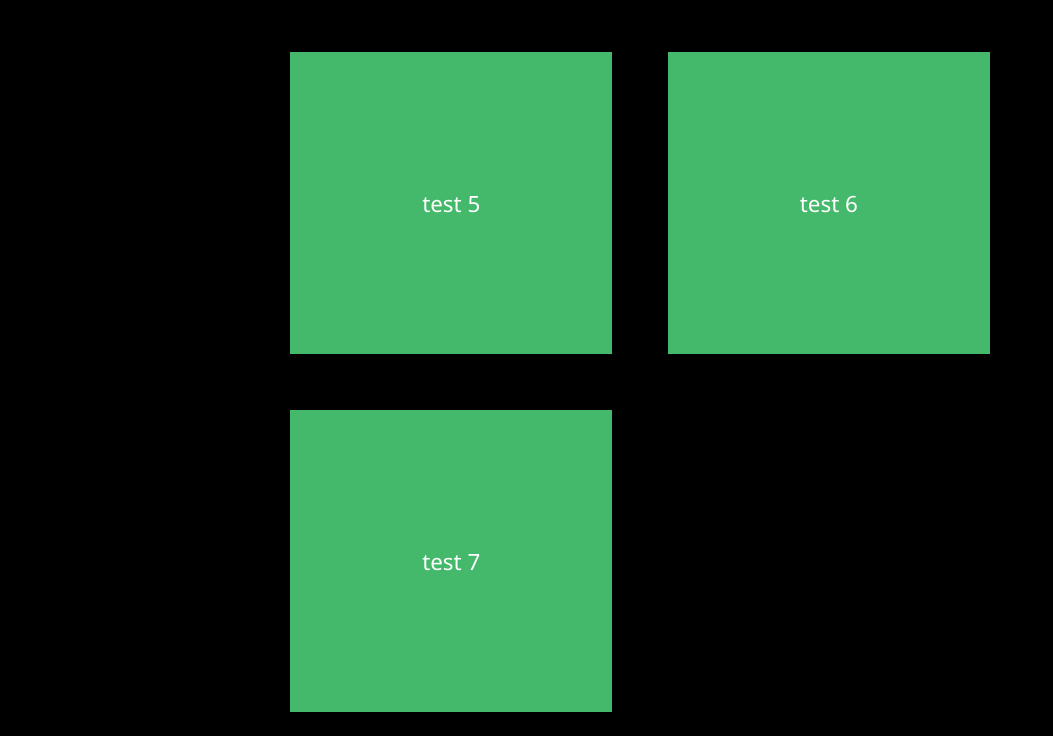
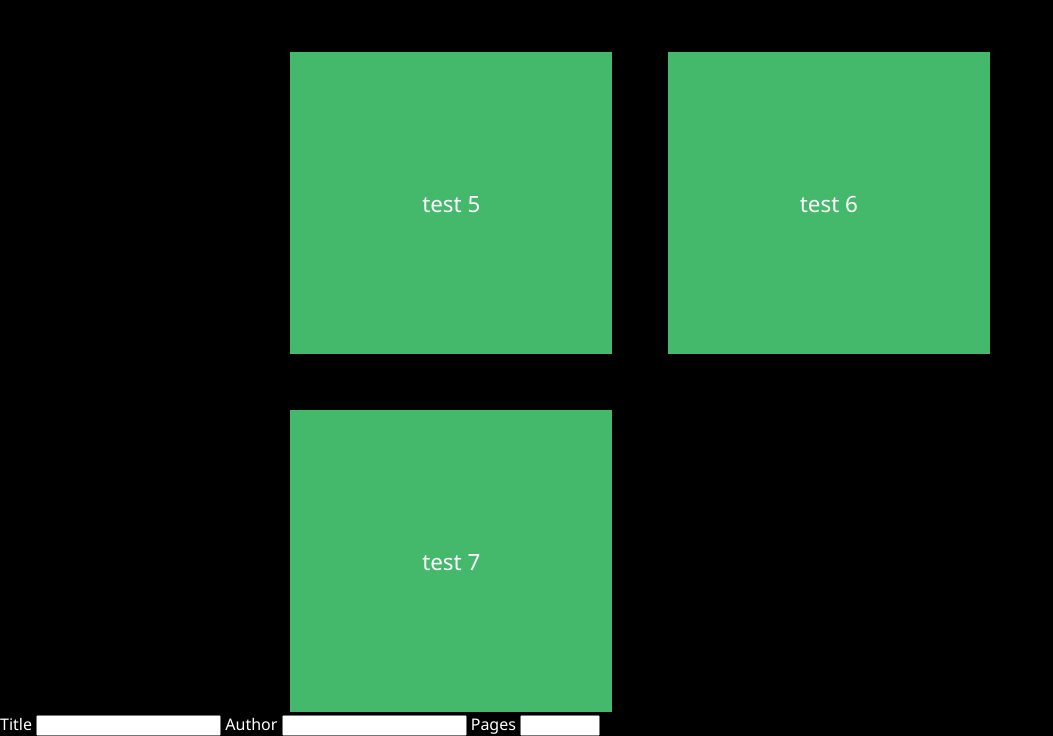
Before and after one commit to jcmpdx/library, a plain HTML site: page index.html in a window 1280 px wide. Shown: the part 1091-1827 px from the top of the page, without its empty margins (0-1053 px from the left). Before the commit the page ends 1804 px from the top, so only its background shows below. Drawn offline with nearby package versions, Linux system fonts and the light colour scheme.

Commit message:
Starting building out form in HTML

```diff
--- a/app.js
+++ b/app.js
@@ -66,3 +66,4 @@ let createBook = (Book) => {
 // OK creates new Obj passing those input values to Book object
 // new Book object is stored in library array
 // HTML element id="shelf" for loop of array, creating a book for each item
+// need to build out the input form in JS when user clicks on addbook button
--- a/index.html
+++ b/index.html
@@ -57,6 +57,16 @@
             </div>
         </div>
     </div>
+    <div class="popupContainer">
+        <form action="post" class="newBookForm">
+            <label for="title">Title</label>
+            <input type="text" id="title" name="title">
+            <label for="author">Author</label>
+            <input type="text" id="author" name="author">
+            <label for="pages">Pages</label>
+            <input type="number" id="pages" name="pages" min="1" max="10000">
+        </form>
+    </div>
 </body>
 <script src="./app.js"></script>
 </html>
```
